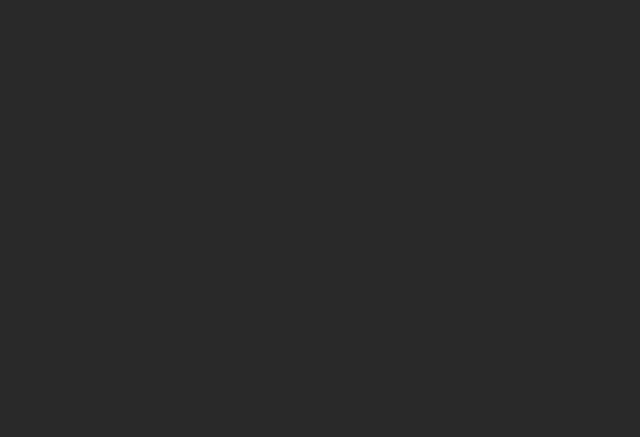
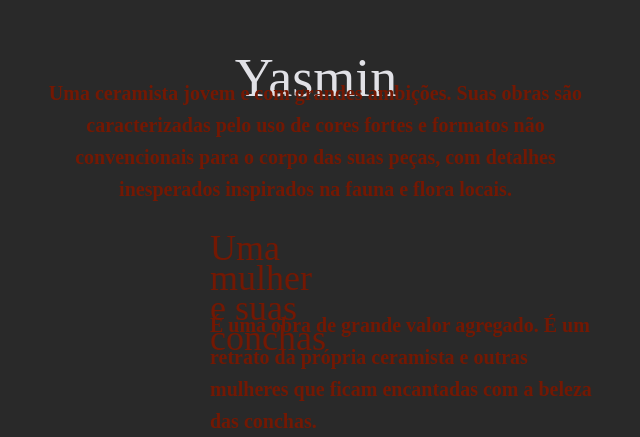
Before and after one commit to citi-onboarding/karua-landing-page, a React (Create React App) app in the folder client/: page / in a window 1280 px wide. Shown: the part 383-820 px from the top of the page, without its empty margins (19-659 px from the left). Built offline with nearby package versions, Linux system fonts and the light colour scheme.

Commit message:
feature([Carousel-front]): new adds

```diff
--- a/client/src/components/index.tsx
+++ b/client/src/components/index.tsx
@@ -12,15 +12,15 @@ export const Carousel = () => {
             <VideoContainer>
             </VideoContainer>
             <ArtistComponent>
-                <ArtistName> </ArtistName>
-                <ArtistDescription> </ArtistDescription>
+                <ArtistName> Yasmin </ArtistName>
+                <ArtistDescription> Uma ceramista jovem e com grandes ambições. Suas obras são caracterizadas pelo uso de cores fortes e formatos não convencionais para o corpo das suas peças, com detalhes inesperados inspirados na fauna e flora locais.</ArtistDescription>
             </ArtistComponent>
             <ProductsComponents>
                     <ProductBox>
                         <ProductImageBox> </ProductImageBox>
                         <InfoProductContainer>
-                            <ProductName> </ProductName>
-                            <ProductDescription> </ProductDescription>
+                            <ProductName> Uma mulher e suas conchas</ProductName>
+                            <ProductDescription> É uma obra de grande valor agregado. É um retrato da própria ceramista e outras mulheres que ficam encantadas com a beleza das conchas.</ProductDescription>
                         </InfoProductContainer>
                     </ProductBox>
             </ProductsComponents>
--- a/client/src/components/styles.ts
+++ b/client/src/components/styles.ts
@@ -1,45 +1,113 @@
 import styled from "styled-components";
 
 export const CarouselContainer = styled.div`
-  /* Add your carousel container styles here */
+
+  display: flex;
+  flex-direction: column;
+  align-items: center;
+  background: #F5F5F5;
 `;
 
 export const VideoContainer = styled.div`
-  /* Add your video container styles here */
+
+  position: absolute;
+  width: 615px;
+  height: 371px;
+  left: 27px;
+  top: 0px;
 `;
 
 export const ArtistComponent = styled.div`
-  /* Add your artist component styles here */
+
+  margin-top: 20px;
 `;
 
 export const ArtistName = styled.h1`
-  /* Add your artist name styles here */
+
+  position: absolute;
+  width: 670px;
+  height: 37px;
+  left: 0px;
+  top: 399px;
+  font-family: 'Xilosa';
+  font-style: normal;
+  font-weight: 400;
+  font-size: 36px;
+  line-height: 83%;
+  text-align: center;
+  font-feature-settings: 'tnum' on, 'lnum' on;
+  color: #731803;
 `;
 
 export const ArtistDescription = styled.p`
-  /* Add your artist description styles here */
+
+  position: absolute;
+  width: 569px;
+  height: 127px;
+  left: 50px;
+  top: 436px;
+
+  font-family: 'Comfortaa';
+  font-style: normal;
+  font-weight: 700;
+  font-size: 16px;
+  line-height: 125%;
+  text-align: center;
+  color: #731803;
 `;
 
 export const ProductsComponents = styled.div`
-  /* Add your products components styles here */
+
+  margin-top: 40px;
+  display: flex;
+  justify-content: center;
 `;
 
 export const ProductBox = styled.div`
-  /* Add your product box styles here */
+
 `;
 
 export const ProductImageBox = styled.div`
-  /* Add your product image box styles here */
+
+  position: absolute;
+  width: 150px;
+  height: 150px;
+  left: 59px;
+  top: 617px;
 `;
 
 export const InfoProductContainer = styled.div`
-  /* Add your info product container styles here */
+
 `;
 
 export const ProductName = styled.h2`
-  /* Add your product name styles here */
+
+  position: absolute;
+  width: 123px;
+  height: 35px;
+  left: 229px;
+  top: 617px;
+  font-family: 'Xilosa';
+  font-style: normal;
+  font-weight: 400;
+  font-size: 36px;
+  line-height: 83%;
+  font-feature-settings: 'tnum' on, 'lnum' on;
+  color: #731803;
+
 `;
 
 export const ProductDescription = styled.p`
-  /* Add your product description styles here */
+
+  position: absolute;
+  width: 392px;
+  height: 127px;
+  left: 229px;
+  top: 668px;
+  font-family: 'Comfortaa';
+  font-style: normal;
+  font-weight: 700;
+  font-size: 16px;
+  line-height: 125%;
+  color: #731803;
 `;
```
